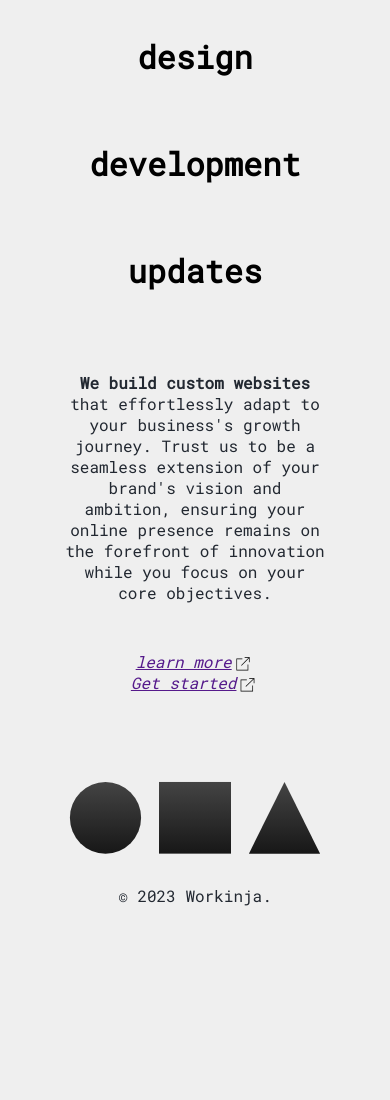
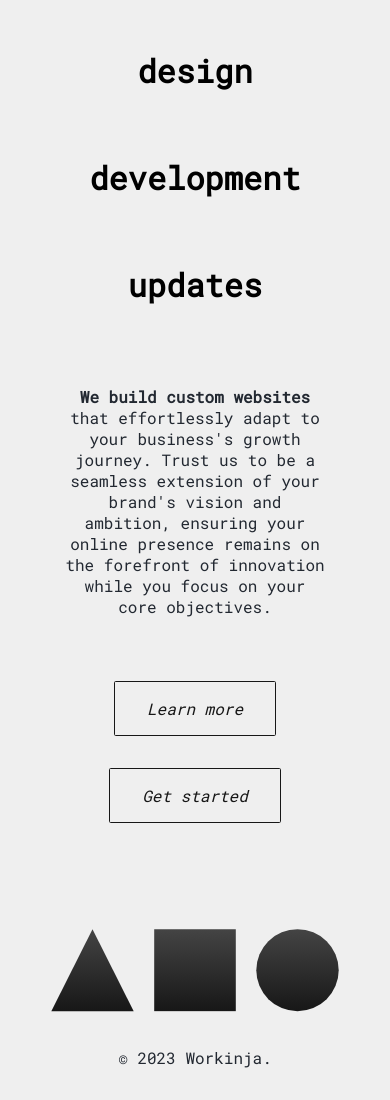
Before and after one commit to russtoo/workinja-web, a plain HTML site: page index.html in a window 390 px wide. Shown: the part 628-1728 px from the top of the page. Before the commit the page ends 1566 px from the top, so only its background shows below. Drawn offline with Linux system fonts and the light colour scheme; a web font is replaced by a local one.

Commit message:
minor changes and fix

```diff
--- a/assets/styles/footer.css
+++ b/assets/styles/footer.css
@@ -5,7 +5,7 @@
 }
 
 .footer img {
-    height: 7em;
+    height: 8em;
 }
 
 .footer div {
--- a/assets/styles/general.css
+++ b/assets/styles/general.css
@@ -316,14 +316,14 @@ iframe {
         flex-direction: row;
     }
     .tri img {
-        height: 130pt;
-        width: 130pt;
+        height: 140pt;
+        width: 140pt;
     }
 }
 
 @media screen and (max-width: 500px) {
     .tri img {
-        height: 130pt;
-        width: 130pt;
+        height: 140pt;
+        width: 140pt;
     }
 }
--- a/assets/styles/why.css
+++ b/assets/styles/why.css
@@ -4,17 +4,24 @@
 
 .why {
     padding: 1em 2em 4em 2em ;
+    display: flex;
+    justify-content: center;
+    align-items: center;
 }
 
 .why div div {
     display: flex;
     text-align: center;
+    align-items: center;
     justify-content: space-evenly;
     flex-direction: row;
     padding: 1em;
 }
 
 .why div div div {
+    display: flex;
+    justify-content: center;
+    align-items: center;
     font-size: 2em;
     font-weight: 700;
 }
@@ -23,11 +30,23 @@
     padding: 1em 14em;
 }
 
+.why a {
+    border-radius: .1em;
+    border: 0.1em solid #171717;
+    margin: 1em;
+    padding: 1em 2em;
+    text-decoration: none;
+    color: #171717;
+}
+.why a:hover {
+    color: #eeee;
+    background-image: linear-gradient(#171717, #202C39);
+}
+
+
 /* MOBILE VIEW */
 @media screen and (max-width: 870px) {
     .why div div {
-        display: flex;
-        text-align: center;
         flex-direction: column;
         padding: 1em;
     }
--- a/index.html
+++ b/index.html
@@ -18,7 +18,7 @@
 </head>
 <body>
     <!-- NAV SECTION -->
-    <div class="nav">
+    <section id="nav" class="nav">
         <div>
             <div>
                 <img src="./assets/svg/Vector.svg" alt="">
@@ -38,17 +38,18 @@
                 <a href="./">Contact</a>
             </div>
         </div>
+    </section>
 
-    </div>
+
     <!-- HERO SECTION -->
-    <div class="hero">
+    <section id="hero" class="hero">
        <div class="tri">
             <img  src="./assets/svg/nav-star-shape.svg" alt="">
         </div>
         <div class="tri">
             <img  src="./assets/svg/noun-fast-foward-85519.svg" alt="">
         </div>
-    </div>
+    </section>
 
     <!-- WHY SECTION -->
     <section id="why" class="why">
@@ -76,32 +77,32 @@
             </div>
             <div class="visit-link">
                 <a href="">
-                    <i>learn more</i><img src="/assets/icons/plan icons/link-icon.svg" alt="">
+                    <i>Learn more</i>
                 </a>
                 <a href="">
-                    <i>Get started</i><img src="/assets/icons/plan icons/link-icon.svg" alt="">
+                    <i>Get started</i>
                 </a>
             </div>
         </div>
     </section>
 
     <!-- FOOTER SECTION -->
-    <section id="footer" class="footer">
+    <footer id="footer" class="footer">
         <div>
             <div>
-                <img src="./assets/svg/footer-circle-shape.svg" alt="">
+                <img src="./assets/svg/footer-triangle-shape.svg" alt="">
             </div>
             <div>
                 <img src="./assets/svg/footer-square-shape.svg" alt="">
             </div>
             <div>
-                <img src="./assets/svg/footer-triangle-shape.svg" alt="">
+                <img src="./assets/svg/footer-circle-shape.svg" alt="">
             </div>
         </div>
         <div>
             <span>© 2023 Workinja.</span>
         </div>
-    </section>
+    </footer>
 
 </body>
 </html>
```
